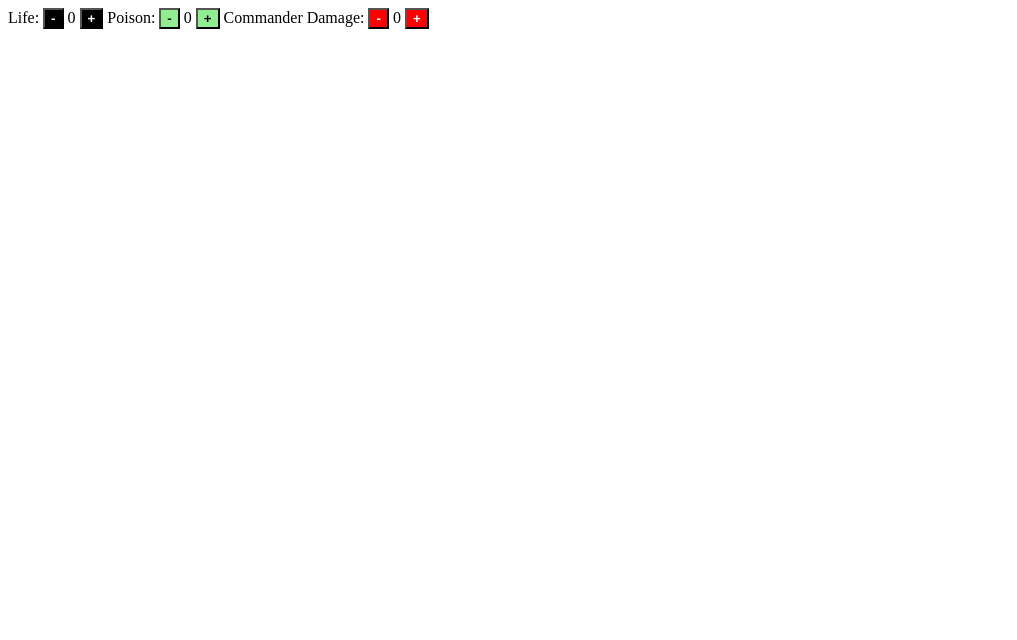
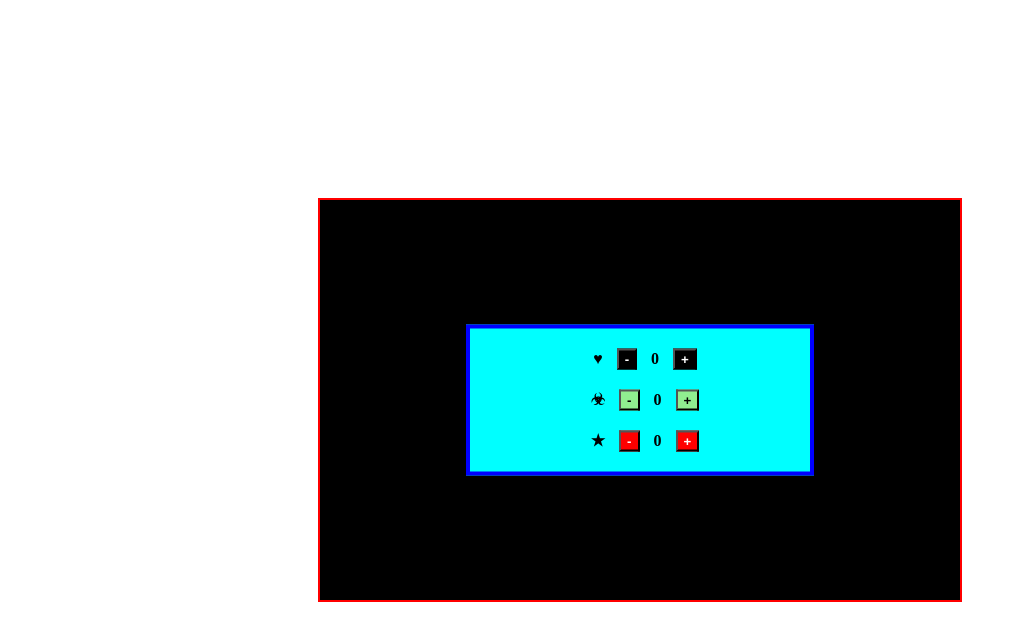
Before and after one commit to Rikki-Fontaine/life-counter, a SvelteKit app: page / in a window 1280 px wide. Shown: the top 640 px of the page, without its empty margins (0-1017 px from the left). Built offline with nearby package versions, Linux system fonts and the light colour scheme.

Commit message:
basic structure and working prototype

```diff
--- a/src/app.html
+++ b/src/app.html
@@ -10,3 +10,7 @@
 		<div style="display: contents">%sveltekit.body%</div>
 	</body>
 </html>
+
+<style>
+
+</style>
--- a/src/components/cmndCounter.svelte
+++ b/src/components/cmndCounter.svelte
@@ -1,4 +1,5 @@
 <script>
+
 	let count = 0;
 
 	function increment() {
@@ -10,11 +11,12 @@
 	};
 </script>
 
-<span>Commander Damage:</span>
-<button on:click={decrement}>-</button>
-<span>{count}</span>
-<button on:click={increment}>+</button>
-
+<div class="container">
+    <span>&#9733;</span>
+    <button on:click={decrement}>-</button>
+    <span>{count}</span>
+    <button on:click={increment}>+</button>
+</div>
 
 
 <style>
@@ -23,4 +25,15 @@
         background-color: red;
         font-weight: bolder;
     }
+
+    span{
+        font-weight: bolder;
+        margin: 10px;
+    }
+
+    .container {
+        width: fit-content;
+        padding: 5px;
+        margin: 5px;
+    }
 </style>
--- a/src/components/lifeCounter.svelte
+++ b/src/components/lifeCounter.svelte
@@ -10,11 +10,12 @@
 	};
 </script>
 
-<span>Life:</span>
-<button on:click={decrement}>-</button>
-<span>{count}</span>
-<button on:click={increment}>+</button>
-
+<div class="container">
+    <span>&#9829;</span>
+    <button on:click={decrement}>-</button>
+    <span> {count}</span>
+    <button on:click={increment}>+</button>
+</div>
 
 
 <style>
@@ -23,4 +24,15 @@
         background-color: black;
         font-weight: bolder;
     }
+
+    span{
+        font-weight: bolder;
+        margin: 10px;
+    }
+
+    .container {
+        width: fit-content;
+        padding: 5px;
+        margin: 5px;
+    }
 </style>
--- a/src/components/poisonCounter.svelte
+++ b/src/components/poisonCounter.svelte
@@ -1,4 +1,6 @@
 <script>
+
+
 	let count = 0;
 
 	function increment() {
@@ -10,11 +12,12 @@
 	};
 </script>
 
-<span>Poison:</span>
-<button on:click={decrement}>-</button>
-<span>{count}</span>
-<button on:click={increment}>+</button>
-
+<div class="container">
+    <span>&#9763;</span>
+    <button on:click={decrement}>-</button>
+    <span>{ count}</span>
+    <button on:click={increment}>+</button>
+</div>
 
 
 <style>
@@ -22,5 +25,17 @@
         color : black;
         background-color: lightgreen;
         font-weight: bolder;
+
+    }
+
+    span{
+        font-weight: bolder;
+        margin: 10px;
+    }
+
+    .container {
+        width: fit-content;
+        padding: 5px;
+        margin: 5px;
     }
 </style>
--- a/src/routes/+page.svelte
+++ b/src/routes/+page.svelte
@@ -4,6 +4,38 @@
     import CmndCounter from "../components/cmndCounter.svelte";
 </script>
 
-<LifeCounter />
-<PoisonCounter />
-<CmndCounter />
+
+<main>
+    <div class="display">
+        <LifeCounter />
+        <PoisonCounter />
+        <CmndCounter />
+    </div>
+</main>
+
+<style>
+    main{
+        position: absolute;
+        width: 50%;
+        height: 50%;
+        background-color: black;
+        border: solid 2px red;
+        left: 50%;
+        top: 50%;
+        transform: translate(-50%,-50%);
+    }
+
+    .display{
+        display: flex;
+        flex-direction: column;
+        position: absolute;
+        left: 50%;
+        top: 50%;
+        transform: translate(-50%,-50%);
+        border: solid 4px blue;
+        padding: 10px;
+        background-color: aqua;
+        width: 50%;
+        align-items: center;
+    }
+</style>
```
Also changed, not shown: src/components/gamemode.svelte (added).
